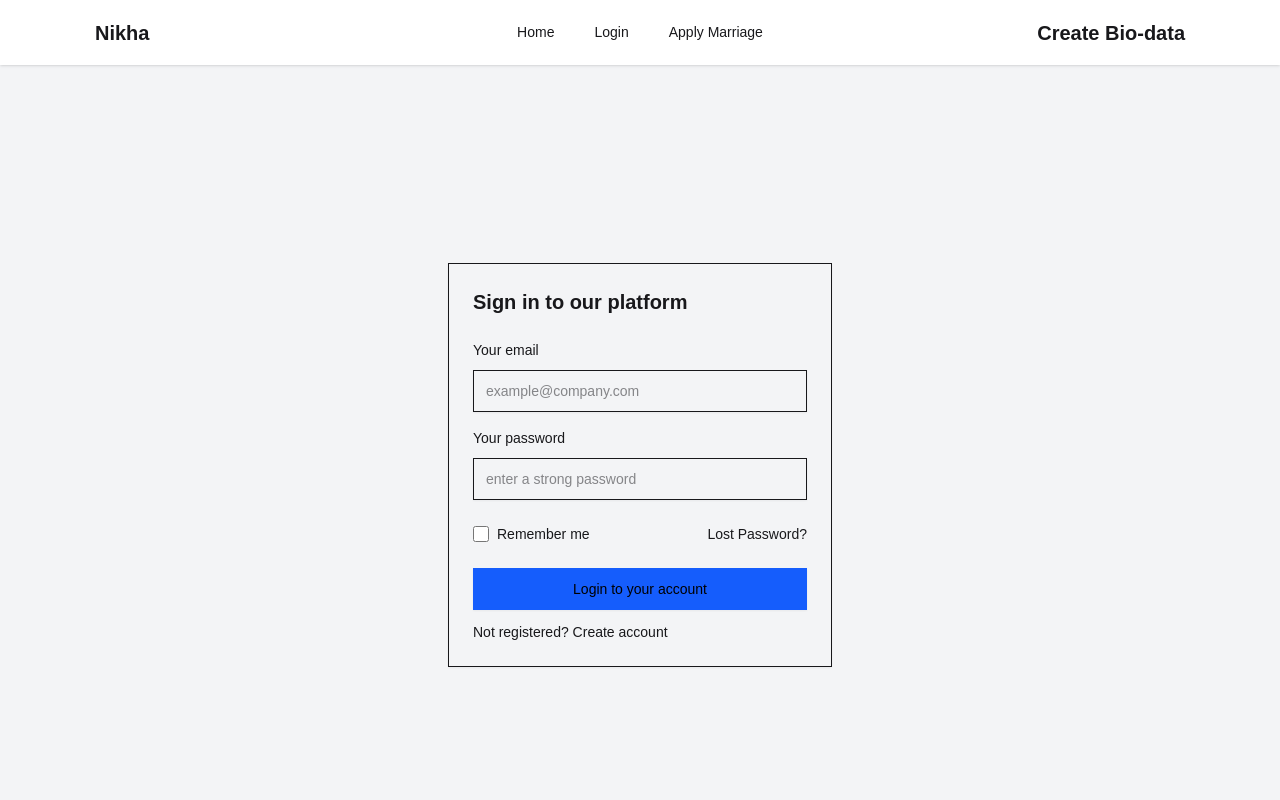
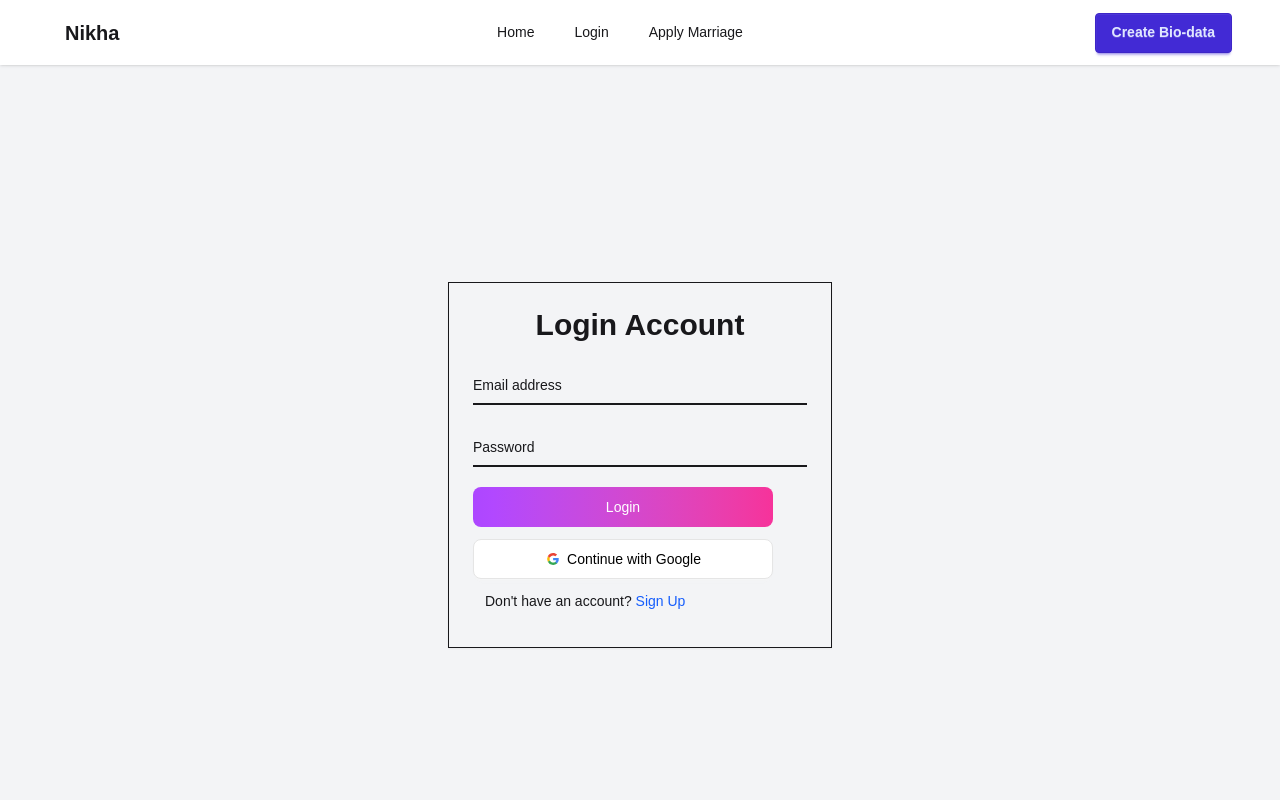
Before and after one commit to mdnavidiqbal/p-server-site, a React (Vite) app: page /login in a window 1280 px wide. Shown: the top 800 px of the page. Built offline with nearby package versions, Linux system fonts and the light colour scheme.

Commit message:
Modify login and register page

```diff
--- a/package.json
+++ b/package.json
@@ -13,6 +13,7 @@
     "@tailwindcss/vite": "^4.1.18",
     "react": "^19.2.0",
     "react-dom": "^19.2.0",
+    "react-icons": "^5.5.0",
     "react-router": "^7.12.0",
     "tailwindcss": "^4.1.18"
   },
--- a/src/pages/Auth/Login.jsx
+++ b/src/pages/Auth/Login.jsx
@@ -5,75 +5,95 @@ const Login = () => {
   return (
     <div className="min-h-screen flex items-center justify-center bg-gray-100">
       <div className="w-full max-w-sm bg-neutral-primary-soft p-6 border border-default rounded-base shadow-xs">
-        <form>
-          <h5 className="text-xl font-semibold text-heading mb-6">
-            Sign in to our platform
-          </h5>
-
-          <div className="mb-4">
-            <label
-              htmlFor="email"
-              className="block mb-2.5 text-sm font-medium text-heading"
-            >
-              Your email
-            </label>
+        <form class="max-w-md mx-auto">
+          <h1 className="text-center font-bold text-3xl">Login Account</h1>
+          <div className="pt-5">
+            <div class="relative z-0 w-full mb-5 group">
               <input
                 type="email"
-              id="email"
-              className="bg-neutral-secondary-medium border border-default-medium text-heading text-sm rounded-base focus:ring-brand focus:border-brand block w-full px-3 py-2.5 shadow-xs placeholder:text-body"
-              placeholder="example@company.com"
+                name="floating_email"
+                id="floating_email"
+                class="block py-2.5 px-0 w-full text-sm text-heading bg-transparent border-0 border-b-2 border-default-medium appearance-none focus:outline-none focus:ring-0 focus:border-brand peer"
+                placeholder=" "
+                required
               />
+              <label
+                for="floating_email"
+                class="absolute text-sm text-body duration-300 transform -translate-y-6 scale-75 top-3 -z-10 origin-[0] peer-focus:start-0 peer-focus:text-fg-brand peer-placeholder-shown:scale-100 peer-placeholder-shown:translate-y-0 peer-focus:scale-75 peer-focus:-translate-y-6 rtl:peer-focus:translate-x-1/4 rtl:peer-focus:left-auto"
+              >
+                Email address
+              </label>
             </div>
-
-          <div>
-            <label
-              htmlFor="password"
-              className="block mb-2.5 text-sm font-medium text-heading"
-            >
-              Your password
-            </label>
+            <div class="relative z-0 w-full mb-5 group">
               <input
                 type="password"
-              id="password"
-              className="bg-neutral-secondary-medium border border-default-medium text-heading text-sm rounded-base focus:ring-brand focus:border-brand block w-full px-3 py-2.5 shadow-xs placeholder:text-body"
-              placeholder="enter a strong password"
-            />
-          </div>
-
-          <div className="flex items-start my-6">
-            <div className="flex items-center">
-              <input
-                id="checkbox-remember"
-                type="checkbox"
-                className="w-4 h-4 border border-default-medium rounded-xs bg-neutral-secondary-medium focus:ring-2 focus:ring-brand-soft"
+                name="floating_password"
+                id="floating_password"
+                class="block py-2.5 px-0 w-full text-sm text-heading bg-transparent border-0 border-b-2 border-default-medium appearance-none focus:outline-none focus:ring-0 focus:border-brand peer"
+                placeholder=" "
+                required
               />
               <label
-                htmlFor="checkbox-remember"
-                className="ms-2 text-sm font-medium text-heading"
+                for="floating_password"
+                class="absolute text-sm text-body duration-300 transform -translate-y-6 scale-75 top-3 -z-10 origin-[0] peer-focus:start-0 peer-focus:text-fg-brand peer-placeholder-shown:scale-100 peer-placeholder-shown:translate-y-0 peer-focus:scale-75 peer-focus:-translate-y-6 rtl:peer-focus:translate-x-1/4 rtl:peer-focus:left-auto"
               >
-                Remember me
+                Password
               </label>
             </div>
-
-            <a
-              className="ms-auto text-sm font-medium text-fg-brand hover:underline"
-            >
-              Lost Password?
-            </a>
-          </div>
-
+            <div class="grid md:grid-cols-2 md:gap-6"></div>
+            <div className="">
               <button
                 type="button"
-            className="text-black bg-blue-600 box-border border border-transparent hover:bg-brand-strong focus:ring-4 focus:ring-brand-medium shadow-xs font-medium leading-5 rounded-base text-sm px-4 py-2.5 focus:outline-none w-full mb-3"
+                className="text-white bg-gradient-to-r from-purple-500 to-pink-500 hover:bg-gradient-to-l focus:ring-4 focus:ring-purple-200 font-medium rounded-lg  text-sm px-6 py-2.5 w-[300px]"
               >
-            Login to your account
+                Login
               </button>
-
-          <div className="text-sm font-medium text-body">
-            Not registered?{" "}
-            <Link to="/registration"><a className="text-fg-brand hover:underline">
-                Create account
-            </a></Link>
+            </div>
+            {/* <div className="pt-3">
+              <a href="" className="text-blue-500 hover:underline">
+                Forgot password?
+              </a>
+            </div> */}
+            <div className="pt-3 ">
+              <button className="btn bg-white text-black border-[#e5e5e5] font-medium rounded-lg  text-sm px-6 py-2.5 w-[300px]">
+                <svg
+                  aria-label="Google logo"
+                  width="16"
+                  height="16"
+                  xmlns="http://www.w3.org/2000/svg"
+                  viewBox="0 0 512 512"
+                >
+                  <g>
+                    <path d="m0 0H512V512H0" fill="#fff"></path>
+                    <path
+                      fill="#34a853"
+                      d="M153 292c30 82 118 95 171 60h62v48A192 192 0 0190 341"
+                    ></path>
+                    <path
+                      fill="#4285f4"
+                      d="m386 400a140 175 0 0053-179H260v74h102q-7 37-38 57"
+                    ></path>
+                    <path
+                      fill="#fbbc02"
+                      d="m90 341a208 200 0 010-171l63 49q-12 37 0 73"
+                    ></path>
+                    <path
+                      fill="#ea4335"
+                      d="m153 219c22-69 116-109 179-50l55-54c-78-75-230-72-297 55"
+                    ></path>
+                  </g>
+                </svg>
+                Continue with Google
+              </button>
+            </div>
+            <div className="text-sm font-medium text-body p-3">
+              Don't have an account?{" "}
+              <Link to="/registration">
+                <a className="text-fg-brand hover:underline text-blue-600">
+                  Sign Up
+                </a>
+              </Link>
+            </div>
           </div>
         </form>
       </div>
--- a/src/pages/Auth/Register.jsx
+++ b/src/pages/Auth/Register.jsx
@@ -1,77 +1,113 @@
 import React from "react";
+import { MdEmail } from "react-icons/md";
 import { Link } from "react-router";
 
 const Register = () => {
   return (
-    <div>
     <div className="min-h-screen flex items-center justify-center bg-gray-100">
       <div className="w-full max-w-sm bg-neutral-primary-soft p-6 border border-default rounded-base shadow-xs">
-          <form>
-            <h5 className="text-xl font-semibold text-heading mb-6">
-              Register in our platform
-            </h5>
-
-            <div className="mb-4">
+        <form class="max-w-md mx-auto">
+          <h1 className="text-center font-bold text-3xl">Create Account</h1>
+          <div className="pt-5">
+            <div class="relative z-0 w-full mb-5 group">
+              <input
+                type="text"
+                name="floating_text"
+                id="floating_text"
+                class="block py-2.5 px-0 w-full text-sm text-heading bg-transparent border-0 border-b-2 border-default-medium appearance-none focus:outline-none focus:ring-0 focus:border-brand peer"
+                placeholder=" "
+                required
+              />
               <label
-                htmlFor="email"
-                className="block mb-2.5 text-sm font-medium text-heading"
+                for="floating_text"
+                class="absolute text-sm text-body duration-300 transform -translate-y-6 scale-75 top-3 -z-10 origin-[0] peer-focus:start-0 peer-focus:text-fg-brand peer-placeholder-shown:scale-100 peer-placeholder-shown:translate-y-0 peer-focus:scale-75 peer-focus:-translate-y-6 rtl:peer-focus:translate-x-1/4 rtl:peer-focus:left-auto"
               >
-                Enter Your Email
+                Enter Your Full Name
               </label>
+            </div>
+            <div class="relative z-0 w-full mb-5 group">
               <input
                 type="email"
-                id="email"
-                className="bg-neutral-secondary-medium border border-default-medium text-heading text-sm rounded-base focus:ring-brand focus:border-brand block w-full px-3 py-2.5 shadow-xs placeholder:text-body"
-                placeholder="example@company.com"
+                name="floating_email"
+                id="floating_email"
+                class="block py-2.5 px-0 w-full text-sm text-heading bg-transparent border-0 border-b-2 border-default-medium appearance-none focus:outline-none focus:ring-0 focus:border-brand peer"
+                placeholder=" "
+                required
               />
+              <label
+                for="floating_email"
+                class="absolute text-sm text-body duration-300 transform -translate-y-6 scale-75 top-3 -z-10 origin-[0] peer-focus:start-0 peer-focus:text-fg-brand peer-placeholder-shown:scale-100 peer-placeholder-shown:translate-y-0 peer-focus:scale-75 peer-focus:-translate-y-6 rtl:peer-focus:translate-x-1/4 rtl:peer-focus:left-auto"
+              >
+                Email Address
+              </label>
             </div>
-
-            <div>
-              <label
-                htmlFor="password"
-                className="block mb-2.5 text-sm font-medium text-heading"
-              >
-                Enter Your Password
-              </label>
+            <div class="relative z-0 w-full mb-5 group">
               <input
                 type="password"
-                id="password"
-                className="bg-neutral-secondary-medium border border-default-medium text-heading text-sm rounded-base focus:ring-brand focus:border-brand block w-full px-3 py-2.5 shadow-xs placeholder:text-body"
-                placeholder="enter a strong password"
-              />
-            </div>
-
-            <div className="flex items-start my-6">
-              <div className="flex items-center">
-                <input
-                  id="checkbox-remember"
-                  type="checkbox"
-                  className="w-4 h-4 border border-default-medium rounded-xs bg-neutral-secondary-medium focus:ring-2 focus:ring-brand-soft"
+                name="floating_password"
+                id="floating_password"
+                class="block py-2.5 px-0 w-full text-sm text-heading bg-transparent border-0 border-b-2 border-default-medium appearance-none focus:outline-none focus:ring-0 focus:border-brand peer"
+                placeholder=" "
+                required
               />
               <label
-                  htmlFor="checkbox-remember"
-                  className="ms-2 text-sm font-medium text-heading"
+                for="floating_password"
+                class="absolute text-sm text-body duration-300 transform -translate-y-6 scale-75 top-3 -z-10 origin-[0] peer-focus:start-0 peer-focus:text-fg-brand peer-placeholder-shown:scale-100 peer-placeholder-shown:translate-y-0 peer-focus:scale-75 peer-focus:-translate-y-6 rtl:peer-focus:translate-x-1/4 rtl:peer-focus:left-auto"
               >
-                  Remember me
+                Password
               </label>
             </div>
-            </div>
-
+            <div class="grid md:grid-cols-2 md:gap-6"></div>
+            <div className="">
               <button
                 type="button"
-              className="text-black bg-blue-600 box-border border border-transparent hover:bg-brand-strong focus:ring-4 focus:ring-brand-medium shadow-xs font-medium leading-5 rounded-base text-sm px-4 py-2.5 focus:outline-none w-full mb-3"
+                className="text-white bg-gradient-to-r from-purple-500 to-pink-500 hover:bg-gradient-to-l focus:ring-4 focus:ring-purple-200 font-medium rounded-lg  text-sm px-6 py-2.5 w-[300px]"
               >
                 Register Now
               </button>
-
-            <div className="text-sm font-medium text-body">
+            </div>
+            <div className="pt-5 ">
+              <button className="btn bg-white text-black border-[#e5e5e5] font-medium rounded-lg  text-sm px-6 py-2.5 w-[300px]">
+                <svg
+                  aria-label="Google logo"
+                  width="16"
+                  height="16"
+                  xmlns="http://www.w3.org/2000/svg"
+                  viewBox="0 0 512 512"
+                >
+                  <g>
+                    <path d="m0 0H512V512H0" fill="#fff"></path>
+                    <path
+                      fill="#34a853"
+                      d="M153 292c30 82 118 95 171 60h62v48A192 192 0 0190 341"
+                    ></path>
+                    <path
+                      fill="#4285f4"
+                      d="m386 400a140 175 0 0053-179H260v74h102q-7 37-38 57"
+                    ></path>
+                    <path
+                      fill="#fbbc02"
+                      d="m90 341a208 200 0 010-171l63 49q-12 37 0 73"
+                    ></path>
+                    <path
+                      fill="#ea4335"
+                      d="m153 219c22-69 116-109 179-50l55-54c-78-75-230-72-297 55"
+                    ></path>
+                  </g>
+                </svg>
+                Continue with Google
+              </button>
+            </div>
+            <div className="text-sm font-medium text-body p-3">
               Already have an account?{" "}
               <Link to="/login">
-                <a className="text-fg-brand hover:underline">Login</a>
+                <a className="text-fg-brand hover:underline text-blue-600">
+                  Sign Up
+                </a>
               </Link>
             </div>
+          </div>
         </form>
-        </div>
       </div>
     </div>
   );
--- a/src/pages/shared/Footer/Footer.jsx
+++ b/src/pages/shared/Footer/Footer.jsx
@@ -12,6 +12,7 @@ const Footer = () => {
       <nav>
         <div className="grid grid-flow-col gap-4">
           <a>
+
             <svg
               xmlns="http://www.w3.org/2000/svg"
               width="24"
--- a/src/pages/shared/Navbar/Navbar.jsx
+++ b/src/pages/shared/Navbar/Navbar.jsx
@@ -1,18 +1,69 @@
-import React from "react";
-import { Link, NavLink } from "react-router";
+// import React from "react";
+// import { Link, NavLink } from "react-router";
+
+// const Navbar = () => {
+//   return (
+//     <div className="navbar bg-base-100 shadow-sm mx-auto">
+
+//       {/* LEFT */}
+//       <div className="navbar-start ml-[70px]">
+//      <Link to="/" className="btn btn-ghost text-xl">
+//           Nikha
+//         </Link>
+//       </div>
+
+//       {/* CENTER */}
+//       <div className="navbar-center hidden lg:flex">
+//         <ul className="menu menu-horizontal px-1 gap-4">
+//           <li>
+//             <Link to="/">Home</Link>
+//           </li>
+//           <li>
+//             <Link to="/login">Login</Link>
+//           </li>
+//           <li>
+//             <Link to="/applymarriage">Apply Marriage</Link>
+//           </li>
+//         </ul>
+//       </div>
+
+//       {/* RIGHT */}
+//       <div className="navbar-end mr-[70px]">
+//         <Link to="/createbiodata" className="btn btn-ghost text-xl">
+//           Create Bio-data
+//         </Link>
+//       </div>
+
+//     </div>
+//   );
+// };
+
+// export default Navbar;
+
+import React, { useState } from "react";
+import { Link } from "react-router";
 
 const Navbar = () => {
+  const [isMenuOpen, setIsMenuOpen] = useState(false);
+
+  const toggleMenu = () => {
+    setIsMenuOpen(!isMenuOpen);
+  };
+
+  const closeMenu = () => {
+    setIsMenuOpen(false);
+  };
+
   return (
-    <div className="navbar bg-base-100 shadow-sm mx-auto">
-
-      {/* LEFT */}
-      <div className="navbar-start ml-[70px]">
-     <Link to="/" className="btn btn-ghost text-xl">
+    <div className="navbar bg-base-100 shadow-sm sticky top-0 z-50">
+      {/* Logo - LEFT */}
+      <div className="navbar-start">
+        <Link to="/" className="btn btn-ghost text-xl ml-2 lg:ml-10">
           Nikha
         </Link>
       </div>
 
-      {/* CENTER */}
+      {/* Desktop Menu - CENTER */}
       <div className="navbar-center hidden lg:flex">
         <ul className="menu menu-horizontal px-1 gap-4">
           <li>
@@ -27,13 +78,60 @@ const Navbar = () => {
         </ul>
       </div>
 
-      {/* RIGHT */}
-      <div className="navbar-end mr-[70px]">
-        <Link to="/createbiodata" className="btn btn-ghost text-xl">
+      {/* Desktop Create Bio-data Button & Mobile Menu - RIGHT */}
+      <div className="navbar-end mr-4 lg:mr-10">
+        {/* Desktop Create Bio-data Button */}
+        <Link to="/createbiodata" className="btn btn-primary hidden lg:flex">
           Create Bio-data
         </Link>
+
+        {/* Mobile Dropdown Menu Button - DaisyUI Details Element Use */}
+        <div className="dropdown dropdown-end lg:hidden">
+          <div tabIndex={0} role="button" className="btn btn-ghost">
+            <svg
+              xmlns="http://www.w3.org/2000/svg"
+              className="h-5 w-5"
+              fill="none"
+              viewBox="0 0 24 24"
+              stroke="currentColor"
+            >
+              <path
+                strokeLinecap="round"
+                strokeLinejoin="round"
+                strokeWidth="2"
+                d="M4 6h16M4 12h8m-8 6h16"
+              />
+            </svg>
+          </div>
+
+          {/* Mobile Dropdown Menu */}
+          <ul
+            tabIndex={0}
+            className="menu menu-sm dropdown-content mt-3 z-[1] p-2 shadow bg-base-100 rounded-box w-52"
+          >
+            <li>
+              <Link to="/" onClick={closeMenu}>
+                Home
+              </Link>
+            </li>
+            <li>
+              <Link to="/login" onClick={closeMenu}>
+                Login
+              </Link>
+            </li>
+            <li>
+              <Link to="/applymarriage" onClick={closeMenu}>
+                Apply Marriage
+              </Link>
+            </li>
+            <li>
+              <Link to="/createbiodata" onClick={closeMenu}>
+                Create Bio-data
+              </Link>
+            </li>
+          </ul>
+        </div>
       </div>
-
     </div>
   );
 };
```
Also changed, not shown: src/components/Banner.jsx (+41 -33 lines), 1 other file (tests, documents, lock files or other folders). Lines whose indentation alone changed are shown as unchanged.
